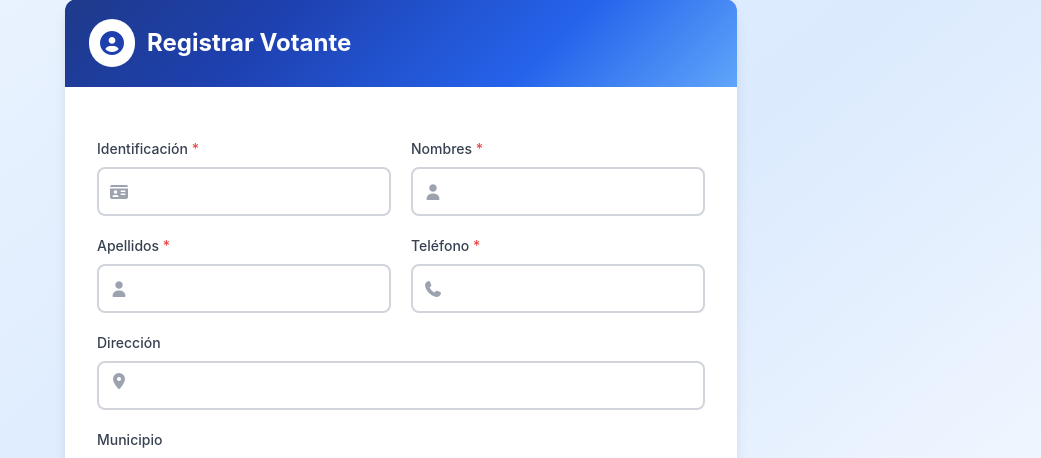
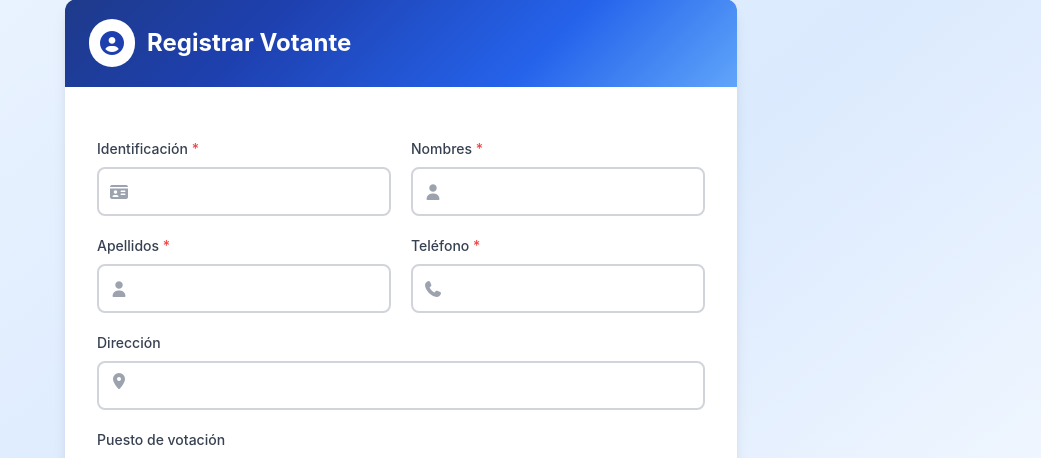
Before and after one commit to jjaramillo9406/controlvotantes_chelin, a Django app: page /votante/create/ in a window 1280 px wide. Shown: the part 122-580 px from the top of the page, without its empty margins (239-1280 px from the left). Run offline with Django 5.2, Linux system fonts and the light colour scheme; the visitor is signed in with stand-in values (Sample User, id 1); data that the repository does not hold is empty; some libraries are stand-ins or nearby versions.

Commit message:
Se ajusta interfaz de registro de votantes

```diff
--- a/apps/core/custom_views/estadisticas_views.py
+++ b/apps/core/custom_views/estadisticas_views.py
@@ -64,7 +64,7 @@ def index(request):
 @login_required(login_url=reverse_lazy('login'))
 @require_http_methods(['GET'])
 def est_municipios_view(request):
-    municipios = Municipio.objects.all()
+    municipios = Municipio.objects.order_by('-meta', 'nombre').all()
     estadisticas = []
     for municipio in municipios:
         estadistica = EstadisticaMunicipio()
@@ -72,9 +72,9 @@ def est_municipios_view(request):
         estadistica.nom_municipio = municipio.nombre
         estadistica.cod_depto = municipio.depto.id
         estadistica.nom_depto = municipio.depto.nombre
+        estadistica.meta = municipio.meta
         usuarios = UserConfig.objects.filter(municipio_id=municipio.id)
         for usuario in usuarios:
-            estadistica.meta += usuario.meta
             estadistica.registrados += Votante.objects.filter(usuario_id=usuario.id, municipio_id=municipio.id).count()
         if estadistica.meta > 0:
             estadisticas.append(estadistica.to_dict())
--- a/apps/core/custom_views/usuarios_views.py
+++ b/apps/core/custom_views/usuarios_views.py
@@ -34,6 +34,7 @@ def create(request):
             user.is_active = True
             user.username = form.cleaned_data['email'].lower()
             user.save()
+
             user_config = UserConfig()
             user_config.user_id = user.id
             user_config.identificacion = form.cleaned_data['identificacion']
@@ -41,6 +42,9 @@ def create(request):
             user_config.meta = form.cleaned_data['meta']
             user_config.municipio_id = form.cleaned_data['municipio'].id
             user_config.save()
+
+
+
             messages.success(request, "Usuario creado exitosamente")
             return redirect('usuarios')
     return render(request, "usuarios/create.html", {
--- a/apps/core/form.py
+++ b/apps/core/form.py
@@ -1,13 +1,13 @@
 from django import forms
 from django.core.exceptions import ValidationError
 
-from apps.core.models import Votante, UserConfig, Municipio
+from apps.core.models import Votante, UserConfig, Municipio, Puesto
 
 
 class VotanteForm(forms.ModelForm):
     class Meta:
         model = Votante
-        fields = ['identificacion', 'nombres', 'apellidos', 'direccion', 'telefono', 'email', 'referido', 'municipio']
+        fields = ['identificacion', 'nombres', 'apellidos', 'direccion', 'telefono', 'email', 'referido', 'puesto']
         widgets = {
             'identificacion': forms.TextInput(attrs={'class': 'form-control', 'autocomplete': 'off'}),
             'nombres': forms.TextInput(attrs={'class': 'form-control', 'autocomplete': 'off'}),
@@ -16,7 +16,7 @@ class VotanteForm(forms.ModelForm):
             'telefono': forms.NumberInput(attrs={'class': 'form-control', 'autocomplete': 'off'}),
             'email': forms.TextInput(attrs={'class': 'form-control', 'autocomplete': 'off'}),
             'referido': forms.TextInput(attrs={'class': 'form-control', 'autocomplete': 'off'}),
-            'municipio': forms.Select(attrs={'class': 'form-control'})
+            'puesto': forms.Select(attrs={'class': 'form-control'})
         }
 
     def clean_identificacion(self):
@@ -38,7 +38,7 @@ class VotanteForm(forms.ModelForm):
 class UserCreateForm(forms.Form):
     NIVELES = (
         (1, 'SOLO CONSULTAS'),
-        (2, 'LIDER'),
+        (2, 'CAPTURADOR'),
         (3, 'VALIDADOR'),
         (99, 'ADMINISTRADOR')
     )
@@ -49,7 +49,7 @@ class UserCreateForm(forms.Form):
     nivel = forms.ChoiceField(choices=NIVELES, widget=forms.Select(attrs={'class': 'form-control'}))
     email = forms.EmailField(max_length=150, widget=forms.EmailInput(attrs={'class': 'form-control text-uppercase'}))
     meta = forms.IntegerField(widget=forms.NumberInput(attrs={'class': 'form-control'}))
-    municipio = forms.ModelChoiceField(queryset=Municipio.objects.all(), required=False, widget=forms.Select(attrs={'class': 'form-control'}))
+    puesto = forms.ModelChoiceField(queryset=Puesto.objects.all(), required=False, widget=forms.Select(attrs={'class': 'form-control'}))
 
     def clean_identificacion(self):
         identificacion = self.cleaned_data['identificacion']
--- a/apps/core/models.py
+++ b/apps/core/models.py
@@ -17,12 +17,14 @@ class Municipio(models.Model):
     id = models.CharField(max_length=5, primary_key=True)
     depto = models.ForeignKey(Departamento, null=False, on_delete=models.RESTRICT)
     nombre = models.CharField(max_length=150, null=False)
+    meta = models.PositiveIntegerField(null=False, default=0)
 
     def __str__(self):
         return self.nombre
 
     class Meta:
         db_table = 'municipios'
+        ordering = ['nombre']
 
 class Comuna(models.Model):
     municipio = models.ForeignKey(Municipio, null=False, on_delete=models.RESTRICT)
@@ -46,15 +48,18 @@ class UserConfig(models.Model):
 
 
 class Puesto(models.Model):
-    nombre = models.CharField(max_length=150, unique=True)
+    nombre = models.CharField(max_length=150)
+    municipio = models.ForeignKey(Municipio, null=True, on_delete=models.RESTRICT)
     comuna = models.ForeignKey(Comuna, null=False, on_delete=models.RESTRICT, default='')
     estado = models.BooleanField(null=False, default=True)
 
     def __str__(self):
-        return self.nombre
+        return f"{self.municipio.nombre}-{self.nombre}"
 
     class Meta:
         db_table = 'puestos'
+        unique_together = ['nombre', 'comuna']
+        ordering = ['municipio__nombre', 'nombre']
 
 
 class Votante(models.Model):
@@ -82,3 +87,15 @@ class Votante(models.Model):
     class Meta:
         db_table = 'votantes'
         unique_together = ('identificacion', 'usuario')
+
+
+class MetaUsuario(models.Model):
+    user = models.ForeignKey(User, null=False, on_delete=models.RESTRICT)
+    puesto = models.ForeignKey(Puesto, null=False, on_delete=models.RESTRICT)
+    meta = models.PositiveIntegerField(null=False, default=0)
+
+    def __str__(self):
+        return self.puesto
+
+    class Meta:
+        db_table = 'metas_usuarios'
--- a/apps/core/views.py
+++ b/apps/core/views.py
@@ -11,7 +11,7 @@ from django.views.decorators.http import require_http_methods
 from apps.core.http import get_user_ip
 
 from apps.core.form import VotanteForm
-from apps.core.models import Votante, UserConfig
+from apps.core.models import Votante, UserConfig, Puesto
 from apps.core.reports import generate_excel_lista
 
 
@@ -73,9 +73,11 @@ def registrar_votante(request):
             existe = Votante.objects.filter(identificacion=form.cleaned_data['identificacion'])
             if not existe:
                 votante = form.save(commit=False)
+                puesto = Puesto.objects.filter(id=votante.puesto_id).first()
                 votante.usuario_id = request.user.id
                 votante.nombres = votante.nombres.upper()
                 votante.apellidos = votante.apellidos.upper()
+                votante.municipio_id = puesto.municipio_id
                 if not votante.email is None:
                     votante.email = votante.email.upper()
                 if not votante.direccion is None:
--- a/templates/listas/index.html
+++ b/templates/listas/index.html
@@ -155,7 +155,7 @@
                 </span>
               </th>
               <th class="sortable" data-column="9" data-type="text">
-                Líder
+                Capturador
                 <span class="sort-icon">
                   <i class="fas fa-caret-up"></i>
                   <i class="fas fa-caret-down"></i>
--- a/templates/registrar_votante.html
+++ b/templates/registrar_votante.html
@@ -139,10 +139,10 @@
 
                 <div>
                     <label
-                            for="{{ form.municipio.id_for_label }}"
+                            for="{{ form.puesto.id_for_label }}"
                             class="block text-sm font-medium text-gray-700 mb-2"
                     >
-                        Municipio
+                        Puesto de votación
                     </label>
                     <div class="relative">
                         <div
@@ -150,10 +150,10 @@
                         >
                             <i class="fas fa-user text-gray-400"></i>
                         </div>
-                        {{ form.municipio }}
+                        {{ form.puesto }}
                     </div>
-                    {% if form.municipio.errors %}
-                        <p class="mt-1 text-sm text-blue-600">{{ form.municipio.errors.0 }}</p>
+                    {% if form.puesto.errors %}
+                        <p class="mt-1 text-sm text-blue-600">{{ form.puesto.errors.0 }}</p>
                     {% endif %}
                 </div>
 
```
Also changed, not shown: templates/usuarios/create.html (+5 -5 lines), apps/core/migrations/0015_alter_municipio_options_municipio_meta.py (added), apps/core/migrations/0016_alter_puesto_nombre_alter_puesto_unique_together.py (added), apps/core/migrations/0017_metausuario.py (added), apps/core/migrations/0018_alter_puesto_options_puesto_municipio.py (added), 1 other file.
